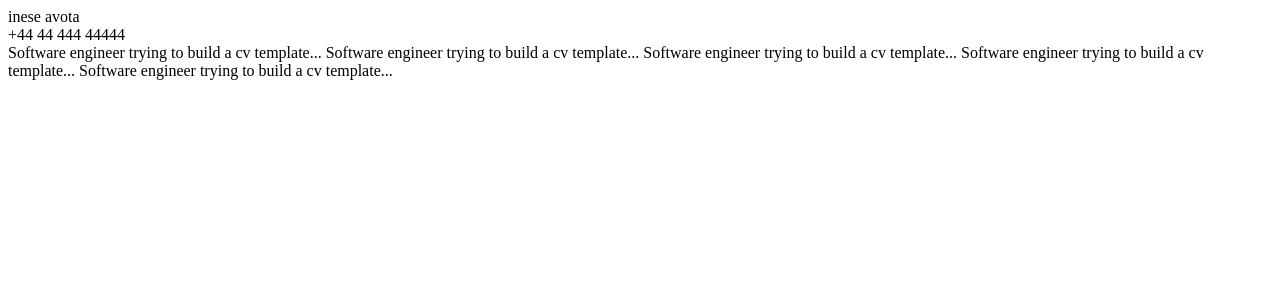
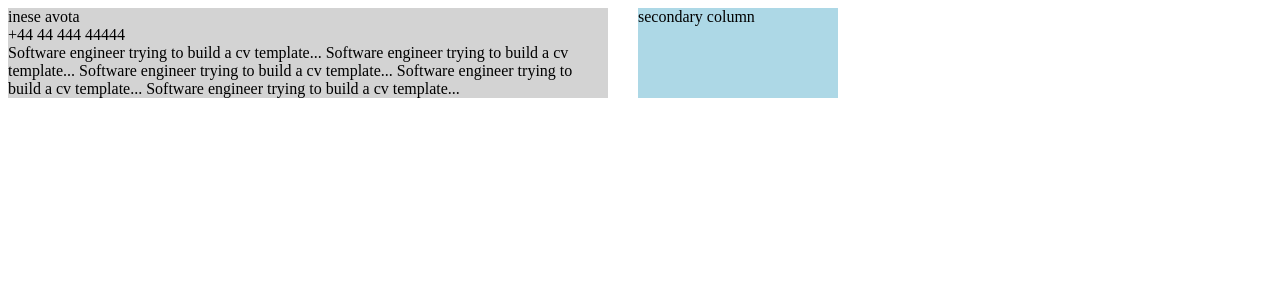
Before and after one commit to inesea/hhh-resume-tool, a React (Vite) app: page / in a window 1280 px wide. Shown: the top 300 px of the page. Built offline with nearby package versions, Linux system fonts and the light colour scheme.

Commit message:
Created a basic grid layout with 2 columns and added styled-components

```diff
--- a/package.json
+++ b/package.json
@@ -11,11 +11,13 @@
   "license": "UNLICENSED",
   "dependencies": {
     "react": "^16.8.6",
-    "react-dom": "^16.8.6"
+    "react-dom": "^16.8.6",
+    "styled-components": "^4.3.2"
   },
   "devDependencies": {
     "@types/react": "^16.8.23",
     "@types/react-dom": "^16.8.4",
+    "@types/styled-components": "^4.1.16",
     "@typescript-eslint/eslint-plugin": "^1.11.0",
     "@typescript-eslint/parser": "^1.11.0",
     "eslint": "5.16.0",
--- a/src/App.tsx
+++ b/src/App.tsx
@@ -1,14 +1,6 @@
 import React from 'react'
-import MainDetail from './components/MainDetail'
+import ColumnLayout from './components/columnLayout/ColumnLayout'
 
-const App = () => (
-  <>
-    <MainDetail
-      name="inese avota"
-      phoneNumber="+44 44 444 44444"
-      summaryText="Software engineer trying to build a cv template... Software engineer trying to build a cv template... Software engineer trying to build a cv template... Software engineer trying to build a cv template... Software engineer trying to build a cv template... "
-    />
-  </>
-)
+const App = () => <ColumnLayout />
 
 export default App
--- /dev/null
+++ b/src/components/columnLayout/ColumnLayout.tsx
@@ -0,0 +1,19 @@
+import React from 'react'
+import styled from 'styled-components'
+import MainColumn from './MainColumn'
+import SecondaryColumn from './SecondaryColumn'
+
+const Wrapper = styled.div`
+  display: grid;
+  grid-template-columns: 600px 200px;
+  grid-gap: 30px;
+`
+
+const ColumnLayout: React.FC<React.HTMLAttributes<{}>> = () => (
+  <Wrapper>
+    <MainColumn />
+    <SecondaryColumn />
+  </Wrapper>
+)
+
+export default ColumnLayout
--- /dev/null
+++ b/src/components/columnLayout/MainColumn.tsx
@@ -0,0 +1,19 @@
+import React from 'react'
+import styled from 'styled-components'
+import MainDetail from '../MainDetail'
+
+const Column = styled.div`
+  background: lightGrey;
+`
+
+const MainColumn = () => (
+  <Column>
+    <MainDetail
+      name="inese avota"
+      phoneNumber="+44 44 444 44444"
+      summaryText="Software engineer trying to build a cv template... Software engineer trying to build a cv template... Software engineer trying to build a cv template... Software engineer trying to build a cv template... Software engineer trying to build a cv template... "
+    />
+  </Column>
+)
+
+export default MainColumn
--- /dev/null
+++ b/src/components/columnLayout/SecondaryColumn.tsx
@@ -0,0 +1,14 @@
+import React from 'react'
+import styled from 'styled-components'
+
+const Column = styled.div`
+  background: lightBlue;
+`
+
+const SecondaryColumn = () => (
+  <Column>
+    <div>secondary column</div>
+  </Column>
+)
+
+export default SecondaryColumn
```
